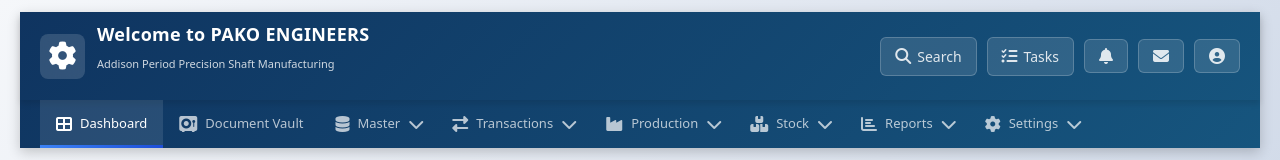
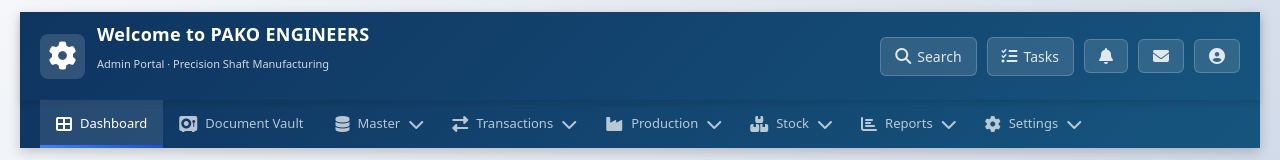
Before and after one commit to dhiraj112233a/Pako-Engineers-Group-Project, a React (Vite) app in the folder frontend/: page / in a window 1280 px wide. Shown: the top 160 px of the page. Built offline with nearby package versions, Linux system fonts and the light colour scheme.

Commit message:
Navbar Updated

```diff
--- a/frontend/src/components/Navbar.jsx
+++ b/frontend/src/components/Navbar.jsx
@@ -28,7 +28,7 @@ const Navbar = () => {
           </div>
           <div className="logo-text">
             <h1>Welcome to PAKO ENGINEERS</h1>
-            <p>Addison Period Precision Shaft Manufacturing</p>
+            <p>Admin Portal · Precision Shaft Manufacturing</p>
           </div>
         </div>
 
```
